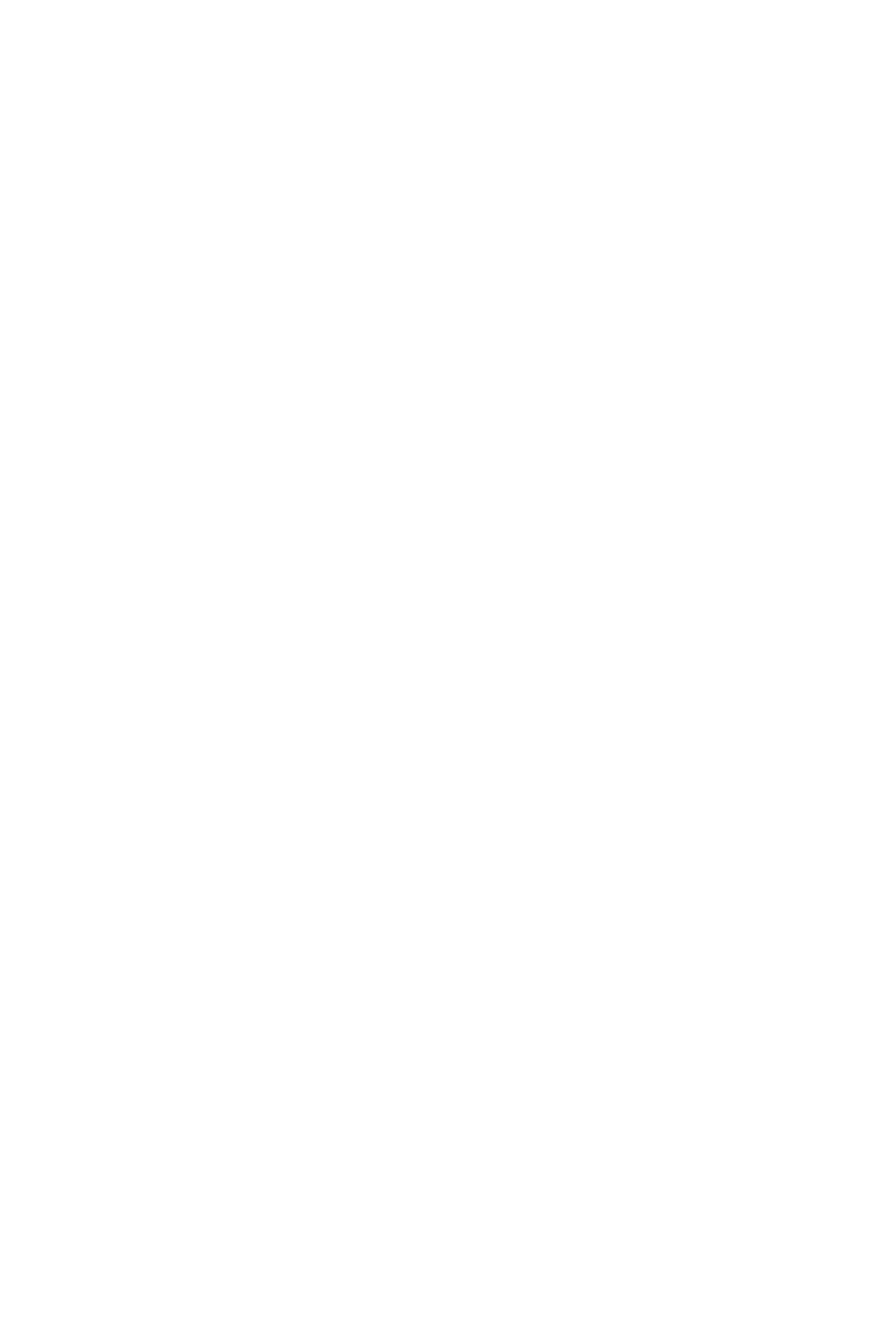
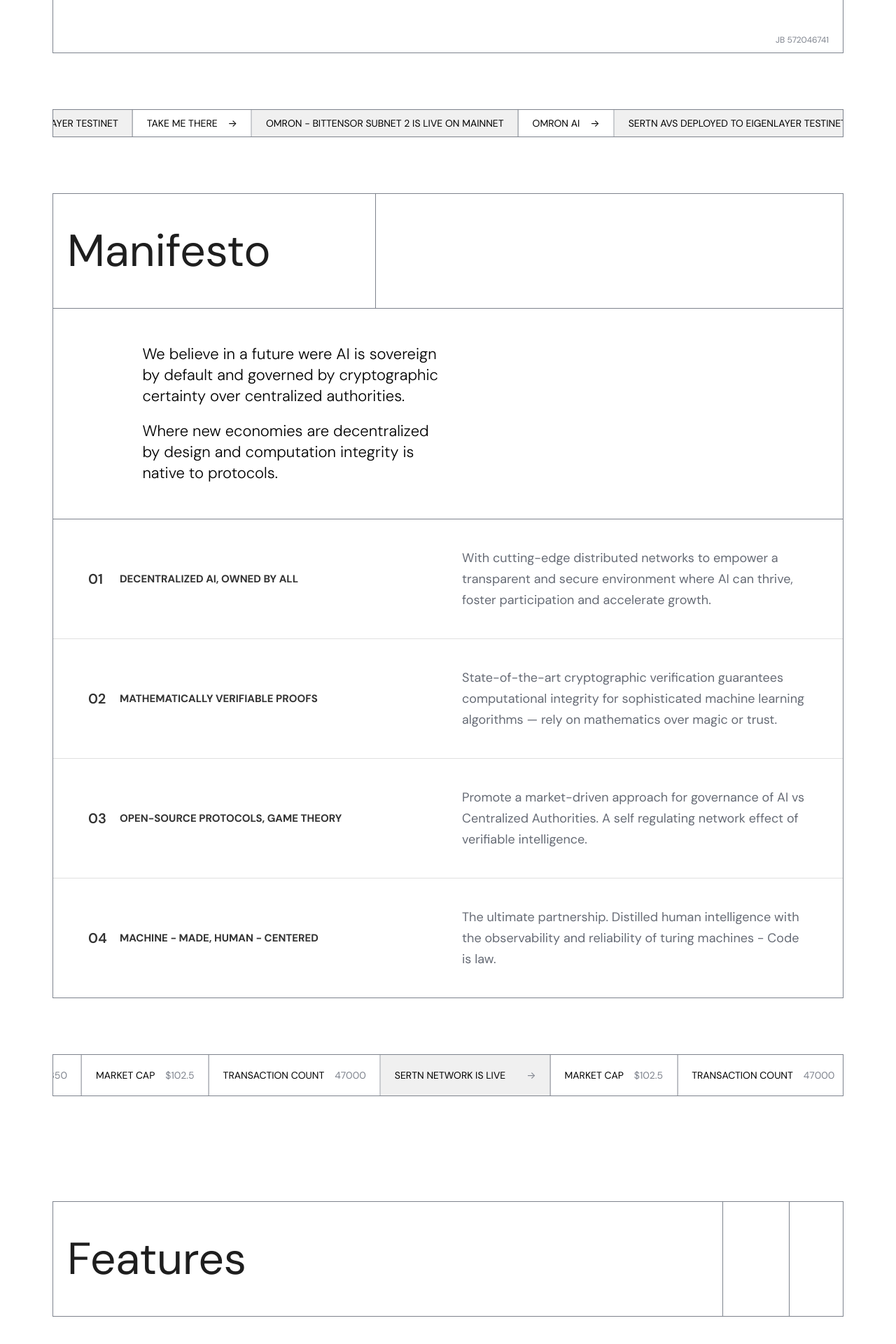
Before and after one commit to iffat2002/my-repo, a React (Vite) app: page / in a window 1280 px wide. Shown: the part 876-2796 px from the top of the page at 70% size. Before the commit the page ends 800 px from the top, so only its background shows below. Built offline with nearby package versions, Linux system fonts and the light colour scheme.

Commit message:
home page

```diff
--- a/package.json
+++ b/package.json
@@ -11,7 +11,8 @@
   },
   "dependencies": {
     "react": "^19.1.0",
-    "react-dom": "^19.1.0"
+    "react-dom": "^19.1.0",
+    "react-fast-marquee": "^1.6.5"
   },
   "devDependencies": {
     "@eslint/js": "^9.25.0",
--- a/src/App.css
+++ b/src/App.css
@@ -18,27 +18,220 @@ main {
   flex-direction: column;
   align-items: center;
   justify-content: center;
+
 }
 
 .hero-content .top {
   width: 100%;
   display: grid;
   grid-template-columns: 1fr 0.5fr;
+    border: 0.2px solid #7E838D;
+  border-top: 0;
 }
 
 .hero-content .top h1 {
 font-weight: 400;
-font-size: 12.4rem;
+font-size: 10rem;
 line-height: 120px;
 letter-spacing: -2%;
 vertical-align: middle;
 color: var(--black);
-padding: 10rem 0;
+padding: 8rem 0;
+padding-left: 2rem;
 }
 
 .hero-content .bottom {
+
+  border: 1px solid var(--gray-1);
+  border-top: 0;
+  display: grid;
+  width: 100%;
+  grid-template-columns: 0.35fr 1fr;
+}
+.bottom .right-content{
+  width: 100%;
+
+}
+.bottom .h-bottom-text{
+  text-transform: uppercase;
+
+font-weight: 300;
+font-size: 3.5rem;
+border-bottom: 0.2px solid var(--gray-1);
+  padding: 4rem 2rem;
+text-transform: uppercase;
+
+}
+.bottom .h-bottom-code{
+    padding: 7rem 2rem;
+    width: 100%;
+    position: relative;
+}
+.h-bottom-code span{
+
+font-weight: 400;
+font-size: 1.2rem;
+
+position: absolute;
+    bottom: 1rem;
+    right: 2rem;
+color: #7E838D;
+
+}
+.marquee-section{
+  width: 100%;
+  padding: 8rem 0;
+
+}
+.marquee-tag{
+  width: 100%;
+  overflow: hidden;
+
+
+  border: 0.2px solid var(--gray-1);
+
+}
+.marquee-tag .tag{
+display: flex;
+align-items: center;
+padding: 1rem 2rem;
+white-space: nowrap;
+color: black;
+  border-right: 0.2px solid var(--gray-1);
+
+
+font-weight: 400;
+font-size: 1.4rem;
+}
+.marquee-tag .tag a{
+  text-decoration: none;
+  color: black;
+}
+.marquee-tag .tag a span{
+margin-left: 1.5rem;
+}
+.gray-tag{
+  background-color: #F0F0F0;
+}
+.manifesto{
+  width: 100%;
+}
+.manifesto-content{
+  width: 100%;
+      border: 1px solid var(--gray-1);
+}
+.manifesto-head{
+  width: 100%;
+}
+.manifesto-head h2{
+
+font-weight: 400;
+font-size: 6.4rem;
+    display: inline-block;
+    padding: 4rem 15rem 4rem 2rem;
+    border-right: 1px solid var(--gray-1);
+letter-spacing: -5%;
+vertical-align: middle;
+color: #1E1E1E;
+
+}
+.manifesto-grid{
+  width: 100%;
+  display: grid;
+  grid-template-columns: 0.2fr 0.9fr 1fr ;
   border-top: 1px solid var(--gray-1);
   border-bottom: 1px solid var(--gray-1);
-  display: grid;
-  grid-template-columns: 0.35fr 1fr;
 }
+.m-center{
+  padding: 5rem 4rem 5rem 2rem;
+display: flex;
+flex-direction: column;
+gap: 2rem;
+font-weight: 300;
+font-size: 2.2rem;
+line-height: 30px;
+letter-spacing: 0%;
+}
+.manifesto-table {
+width: 100%;
+    color: #333;
+
+  }
+
+  .manifesto-item {
+    display: flex;
+    flex-direction: row;
+    align-items: center;
+    padding: 4rem 5rem;
+    border-bottom: 1px solid #e0e0e0;
+  }
+
+  .manifesto-item:last-child {
+    border-bottom: none;
+  }
+
+  .left-column {
+    flex: 1;
+    padding-right: 2rem;
+    display: flex;
+    align-items: center;
+  }
+
+  .item-number {
+    font-size: 2rem;
+    font-weight: 600;
+    margin-right: 1.5rem;
+
+    min-width: 30px;
+  }
+
+  .title {
+    font-size: 1.8rem;
+    font-weight: 500;
+
+    letter-spacing: 0.5px;
+  }
+
+  .right-column {
+    flex: 1;
+    padding-left: 2rem;
+    color:  #666B75;
+font-weight: 400;
+font-size: 1.8rem;
+    line-height: 3rem;
+
+  }
+  .tag.marquee02{
+   padding: 2rem 2rem;
+  }
+  .marquee02 span{
+  color: #7E838D;
+  }
+  .features{
+    width: 100%;
+    padding: 7rem 0;
+  }
+  .features-content{
+    width: 100%;
+  }
+  .features-head{
+    width: 100%;
+    border: 1px solid var(--gray-1);
+    border-right: 0;
+    display: grid;
+    grid-template-columns: 1fr 0.1fr 0.08fr;
+  }
+  .features-head h2{
+    font-weight: 400;
+font-size: 6.4rem;
+    display: inline-block;
+    padding: 4rem 0 4rem 2rem;
+    border-right: 1px solid var(--gray-1);
+letter-spacing: -5%;
+vertical-align: middle;
+color: #1E1E1E;
+  }
+    .features-head div{
+      width: 100%;
+        border-right: 1px solid var(--gray-1);
+    }
--- a/src/App.jsx
+++ b/src/App.jsx
@@ -1,31 +1,208 @@
-import './App.css'
-import Header from './components/Header'
+import "./App.css";
+import Header from "./components/Header";
+import Marquee from "react-fast-marquee";
+function App() {
+  const marqueeContent = [
+    { text: "SERTN AVS DEPLOYED TO EIGENLAYER TESTINET", link: "#" },
+    { text: "TAKE ME THERE", icon: "→", link: "#" },
+    { text: "OMRON - BITTENSOR SUBNET 2 IS LIVE ON MAINNET", link: "#" },
+    { text: "OMRON AI", icon: "→", link: "#" },
+    { text: "SERTN AVS DEPLOYED TO EIGENLAYER TESTINET", link: "#" },
+    { text: "TAKE ME THERE", icon: "→", link: "#" },
+  ];
 
-function App() {
+  const manifesto = [
+  {
+    id: '01',
+    title: 'DECENTRALIZED AI, OWNED BY ALL',
+    description: 'With cutting-edge distributed networks to empower a transparent and secure environment where AI can thrive, foster participation and accelerate growth.',
+  },
+  {
+    id: '02',
+    title: 'MATHEMATICALLY VERIFIABLE PROOFS',
+    description: 'State-of-the-art cryptographic verification guarantees computational integrity for sophisticated machine learning algorithms — rely on mathematics over magic or trust.',
+  },
+  {
+    id: '03',
+    title: 'OPEN-SOURCE PROTOCOLS, GAME THEORY',
+    description: 'Promote a market-driven approach for governance of AI vs Centralized Authorities. A self regulating network effect of verifiable intelligence.',
+  },
+  {
+    id: '04',
+    title: 'MACHINE - MADE, HUMAN - CENTERED',
+    description: 'The ultimate partnership. Distilled human intelligence with the observability and reliability of turing machines - Code is law.',
+  },
+];
 
+const marquee02 = [
+  {
+    text: 'NODES',
+    value: '210',
+  },
+  {
+    text: 'BLOCKS',
+    value: '132350',
+  },
+  {
+    text: 'MARKET CAP',
+    value: '$102.5',
+  },
+  {
+    text: 'TRANSACTION COUNT',
+    value: '47000',
+  },
+  {
+    text: 'SERTN NETWORK IS LIVE',
+    value: null,
+    isLink: true,
+  },
+   {
+    text: 'MARKET CAP',
+    value: '$102.5',
+  },
+  {
+    text: 'TRANSACTION COUNT',
+    value: '47000',
+  },
+  {
+    text: 'SERTN NETWORK IS LIVE',
+    value: null,
+    isLink: true,
+  },
+    {
+    text: 'MARKET CAP',
+    value: '$102.5',
+  },
+];
   return (
-   <div className='sertn-ai'>
+    <div className="sertn-ai">
       <main>
         <Header />
-      <section className='hero'>
-        <div className='box'>
-          <div className='hero-content'>
-            <div className='top'>
-              <h1>
-                AI hyperscale on decentralized networks
-              </h1>
-              <div className='image'></div>
+        <section className="hero">
+          <div className="box">
+            <div className="hero-content">
+              <div className="top">
+                <h1>AI hyperscale on decentralized networks</h1>
+                <div className="image"></div>
               </div>
-            <div className='bottom'>
-              <div className='image'></div>
-              <div className='right-content'></div>
+              <div className="bottom">
+                <div className="image"></div>
+                <div className="right-content">
+                  <h3 className="h-bottom-text">
+                    WE PROVIDE CERTAINTY FOR ON-CHAIN AI{" "}
+                  </h3>
+                  <div className="h-bottom-code">
+                    <span>JB 572046741</span>
+                  </div>
+                </div>
+              </div>
+            </div>
+          </div>
+        </section>
+<section className="marquee-section">
+        <div className="box">
+          <div className="marquee-tag">
+            <Marquee gradient={false} speed={40}>
+              {marqueeContent.map((item, index) => (
+                <div key={index}>
+                  <div className={`tag ${index % 2 === 0 ? "gray-tag" : ""}`}>
+                    {item.link ? (
+                      <a href={item.link}>
+                        {item.text}
+                        {item.icon && <span>{item.icon}</span>}
+                      </a>
+                    ) : (
+                      <span>{item.text}</span>
+                    )}
+                  </div>
+                </div>
+              ))}
+            </Marquee>
+          </div>
+        </div>
+        </section>
+
+        <section className="manifesto">
+          <div className="box">
+            <div className="manifesto-content">
+              <div className="manifesto-head">
+                <h2>Manifesto</h2>
+              </div>
+              <div className="manifesto-grid">
+                <div className="m-left"></div>
+                <div className="m-center">
+                  <p>
+                  We believe in a future were AI is sovereign by
+default and governed by cryptographic certainty over centralized authorities.
+</p>
+<p>
+Where new economies are decentralized by design and computation integrity is native to protocols.
+</p>
+
+
+                </div>
+                <div className="m-right"></div>
+              </div>
+              <div className="manifesto-table">
+
+        {manifesto.map((item, index) => (
+          <div key={item.id} className="manifesto-item">
+
+            <div className="left-column">
+              <span className="item-number">{item.id}</span>
+              <h2 className="item-title">{item.title}</h2>
+            </div>
+            {/* Right Column: Contains the description */}
+            <div className="right-column">
+              <p>{item.description}</p>
+            </div>
+          </div>
+        ))}
+
+              </div>
+            </div>
+          </div>
+        </section>
+
+        <section className="marquee-section">
+        <div className="box">
+          <div className="marquee-tag">
+            <Marquee gradient={false} speed={40}>
+              {marquee02.map((item, index) => (
+                <div key={index}>
+                  <div className={`tag marquee02 ${item.isLink ? "gray-tag" : ""}`}>
+                    {item ? (
+                      <a href={item.link}>
+                        {item.text}
+                        <span>{item.value}</span>
+                      {item.isLink && <span>→</span>}
+                      </a>
+                    ) : (
+                      null
+
+                    )}
+                  </div>
+                </div>
+              ))}
+            </Marquee>
+          </div>
+        </div>
+        </section>
+
+           <section className="features">
+          <div className="box">
+            <div className="features-content">
+              <div className="features-head">
+                <h2>Features</h2>
+                <div></div>
+                <div></div>
               </div>
               </div>
               </div>
               </section>
       </main>
     </div>
-  )
+  );
 }
 
-export default App
+export default App;
```
Also changed, not shown: 1 other file (tests, documents, lock files or other folders). Lines whose indentation alone changed are shown as unchanged.
